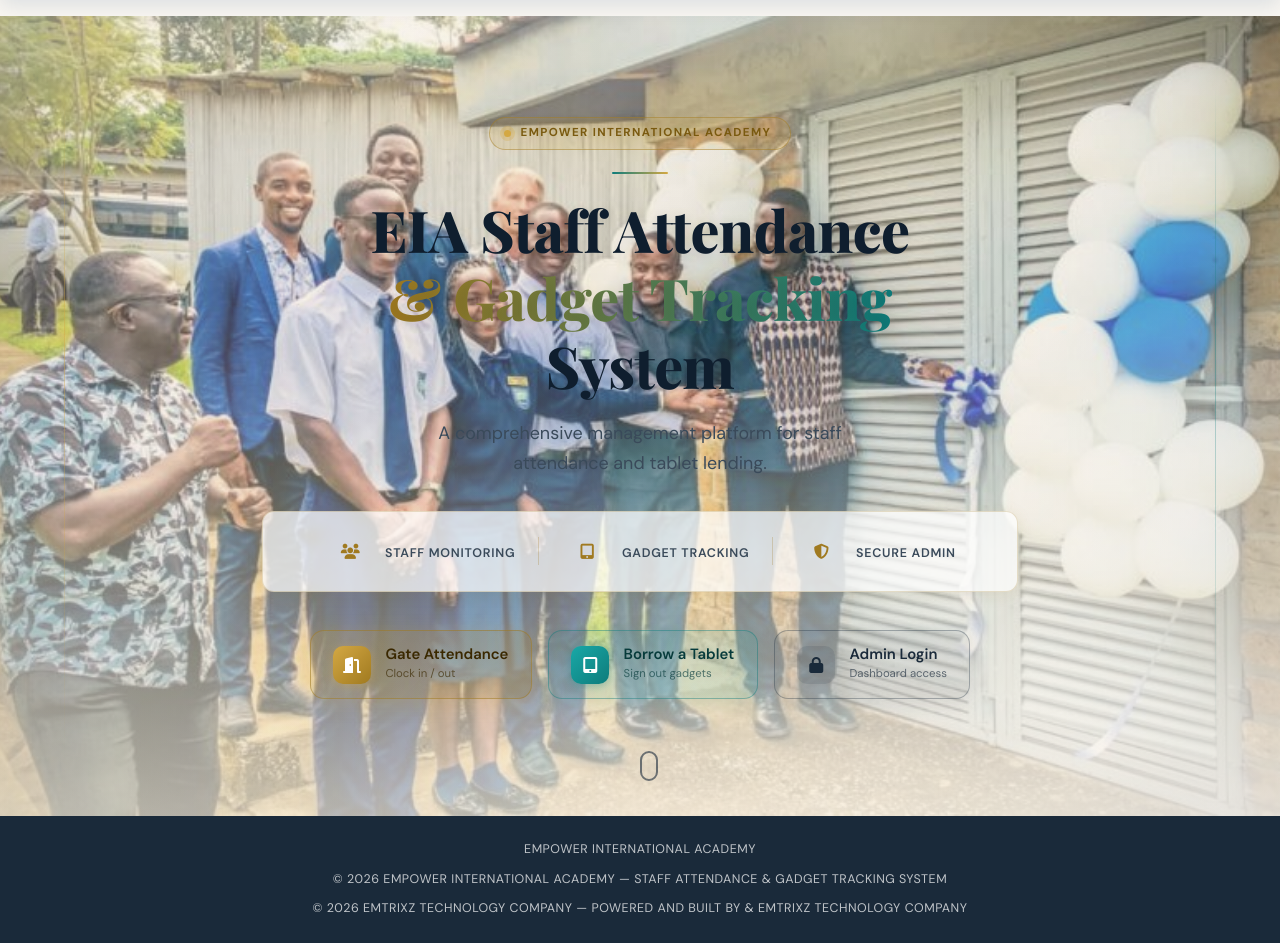
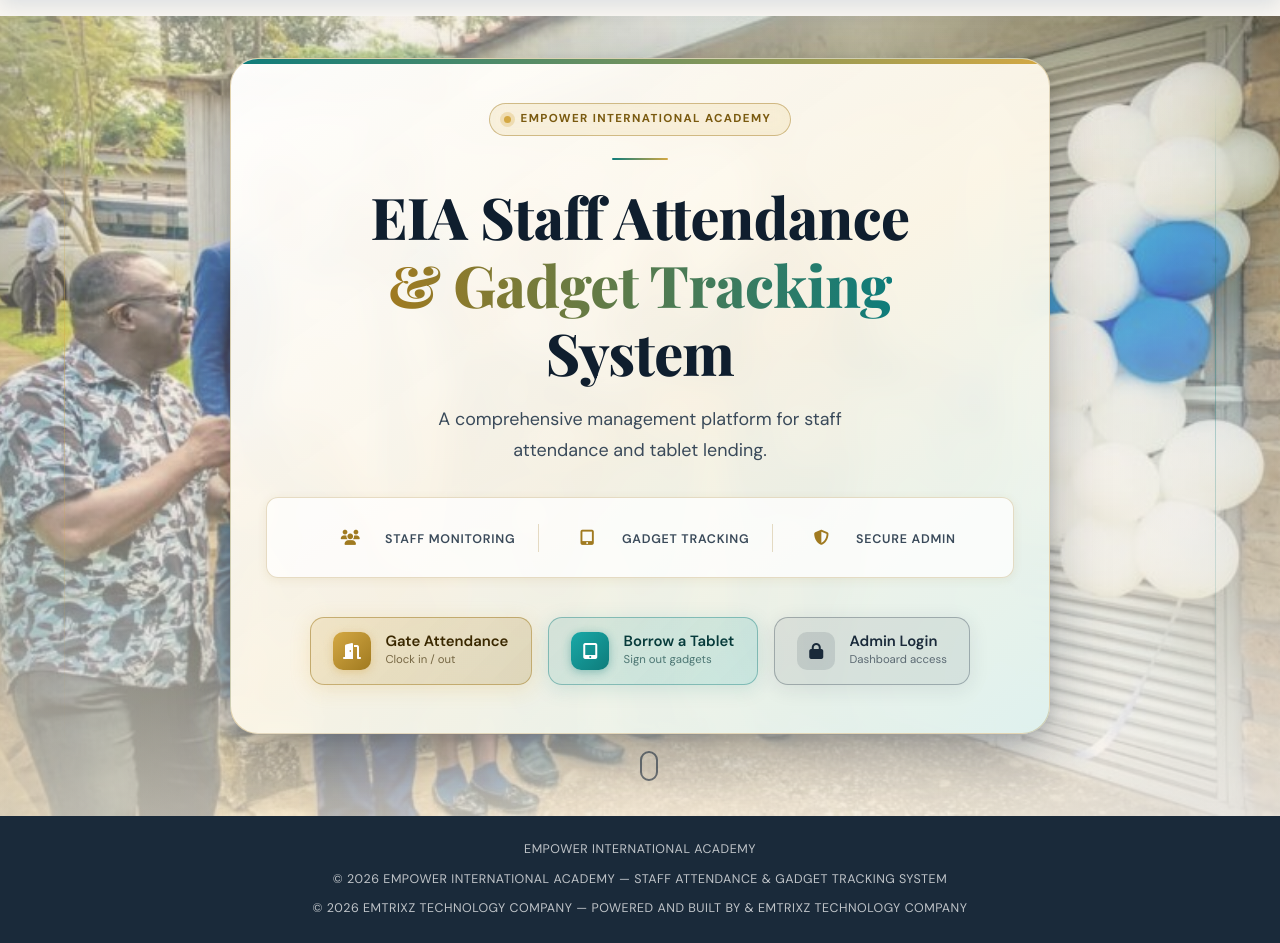
Before and after one commit to empowerinternationalacademy21-jpg/Empower-Staff-Attendence-And-Gadget-Tracking-System, a Flask app: page / in a window 1280 px wide. Shown: the part 64-1007 px from the top of the page. Run offline with Flask 3, Linux system fonts and the light colour scheme.

Commit message:
Refactor hero-content styles for improved design

```diff
--- a/templates/index.html
+++ b/templates/index.html
@@ -159,14 +159,29 @@
   position: relative !important;
   z-index: 3 !important;
   text-align: center !important;
-  padding: 3rem 2rem 4rem !important;
+  padding: 2.8rem 2.2rem 3rem !important;
   max-width: 820px !important;
-  width: 100% !important;
+  width: calc(100% - 2rem) !important;
+  margin: 2rem 1rem 4.5rem !important;
   color: #1a2a3a !important;
-  background: transparent !important;
-  box-shadow: none !important;
-  border: none !important;
-  border-radius: 0 !important;
+  /* Readable card: warm cream -> soft teal tint, nearly opaque */
+  background: linear-gradient(145deg,
+      rgba(255,255,255,0.97) 0%,
+      rgba(253,247,232,0.95) 52%,
+      rgba(222,241,238,0.95) 100%) !important;
+  backdrop-filter: blur(14px) !important;
+  -webkit-backdrop-filter: blur(14px) !important;
+  border: 1px solid rgba(160,122,32,0.28) !important;
+  border-radius: 28px !important;
+  box-shadow: 0 24px 60px rgba(15,30,46,0.28),
+              0 4px 14px rgba(15,30,46,0.12) !important;
+  overflow: hidden !important;
+}
+/* Teal -> gold accent bar along the top of the card */
+.hero-content::before {
+  content: '';
+  position: absolute; top: 0; left: 0; right: 0; height: 5px;
+  background: linear-gradient(90deg, #0E7C7B, #D4A843);
 }
 
 /* ── Badge ── */
@@ -213,7 +228,6 @@
   line-height: 1.18 !important;
   margin-bottom: 1.1rem !important;
   color: #0f1e2e !important;
-  text-shadow: 0 2px 12px rgba(0,0,0,.10);
   background: transparent !important;
   animation: fadeUp .9s .15s cubic-bezier(.16,1,.3,1) both;
 }
@@ -246,12 +260,11 @@
   align-items: center !important;
   justify-content: center !important;
   margin-bottom: 2.4rem !important;
-  background: rgba(255,255,255,0.72) !important;
-  border: 1px solid rgba(160,122,32,0.22) !important;
+  background: rgba(255,255,255,0.75) !important;
+  border: 1px solid rgba(160,122,32,0.25) !important;
   border-radius: 12px !important;
   padding: .85rem 2rem !important;
-  backdrop-filter: blur(16px) !important;
-  box-shadow: 0 2px 16px rgba(160,122,32,0.10) !important;
+  box-shadow: 0 2px 10px rgba(160,122,32,0.10) !important;
   animation: fadeUp .9s .28s cubic-bezier(.16,1,.3,1) both;
 }
 .stat-item {
@@ -379,6 +392,7 @@
 }
 
 @media(max-width:640px){
+  .hero-content{ padding:2.2rem 1.2rem 2.2rem !important; border-radius:22px !important; margin:1.2rem .8rem 4rem !important; width:calc(100% - 1.6rem) !important; }
   .stat-strip{ padding:.75rem 1rem !important; }
   .stat-item{ padding:0 .8rem !important; }
   .stat-label{ display:none !important; }
```
